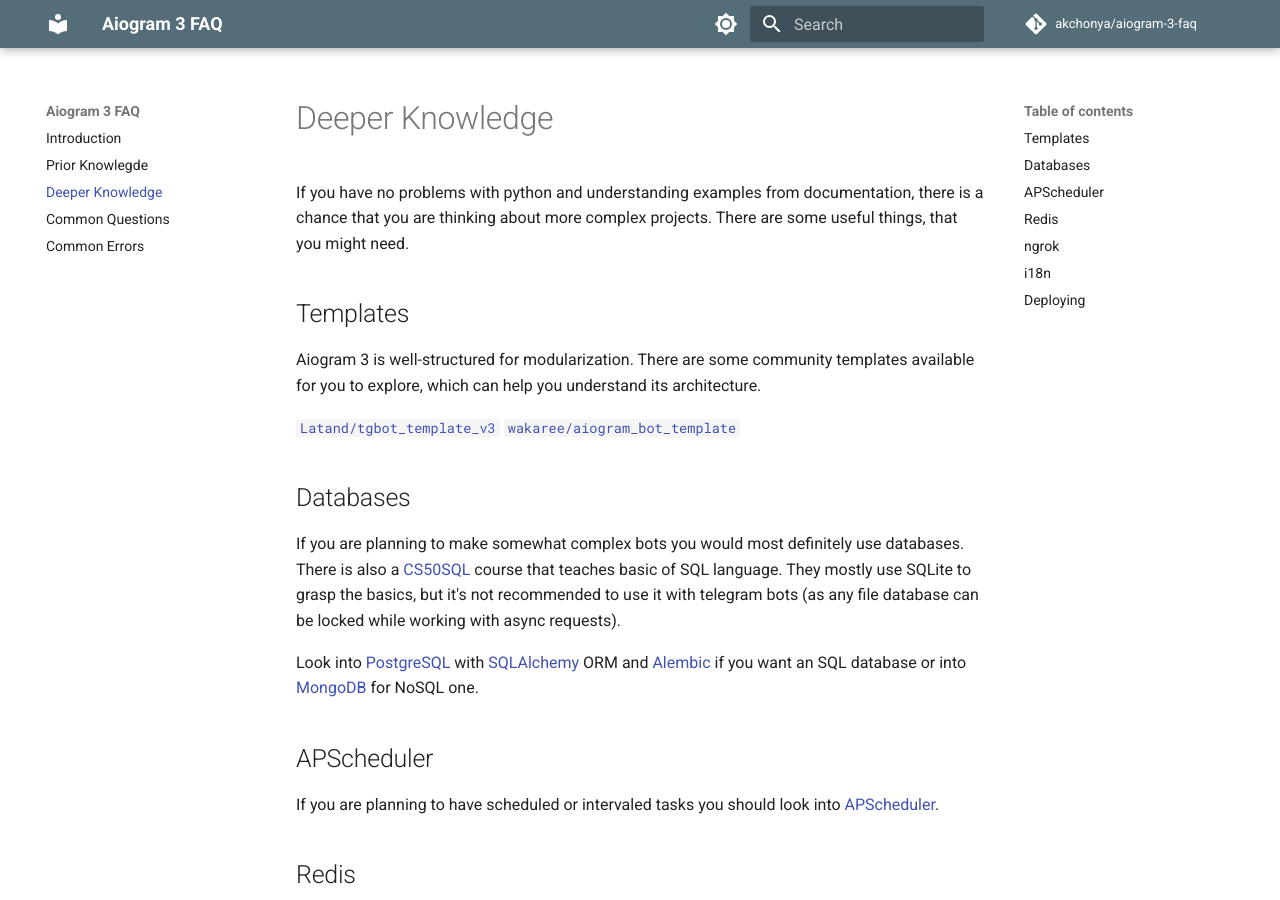
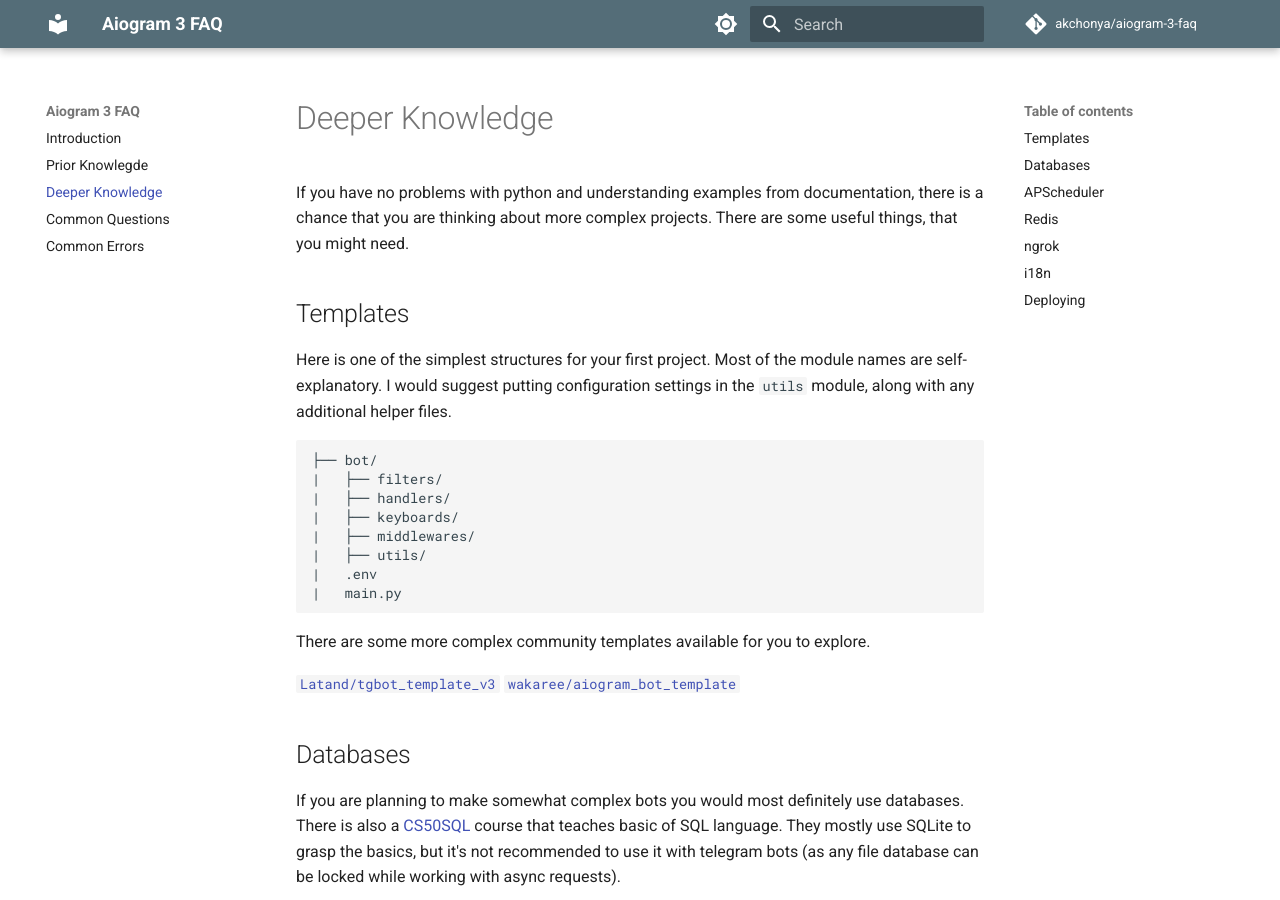
Before and after one commit to akchonya/aiogram-3-faq, an MkDocs documentation site: the page built from docs/deeper_knowledge.md, in a window 1280 px wide and 900 px high. Built offline with MkDocs 1.6.1 and Material for MkDocs 9.7.7, drawn with Linux system fonts in a browser that asks for light colours; comment, search, counter and statistics services are not loaded.

Commit message:
add simple structure

````diff
--- a/docs/deeper_knowledge.md
+++ b/docs/deeper_knowledge.md
@@ -4,7 +4,20 @@
 
 ## Templates
 
-Aiogram 3 is well-structured for modularization. There are some community templates available for you to explore, which can help you understand its architecture.
+Here is one of the simplest structures for your first project. Most of the module names are self-explanatory. I would suggest putting configuration settings in the `utils` module, along with any additional helper files.
+
+```.
+├── bot/
+|   ├── filters/
+|   ├── handlers/
+|   ├── keyboards/
+|   ├── middlewares/
+|   ├── utils/
+|   .env
+|   main.py
+```
+
+There are some more complex community templates available for you to explore.
 
 [`Latand/tgbot_template_v3`](https://github.com/Latand/tgbot_template_v3)
 [`wakaree/aiogram_bot_template`](https://github.com/wakaree/aiogram_bot_template)
````
